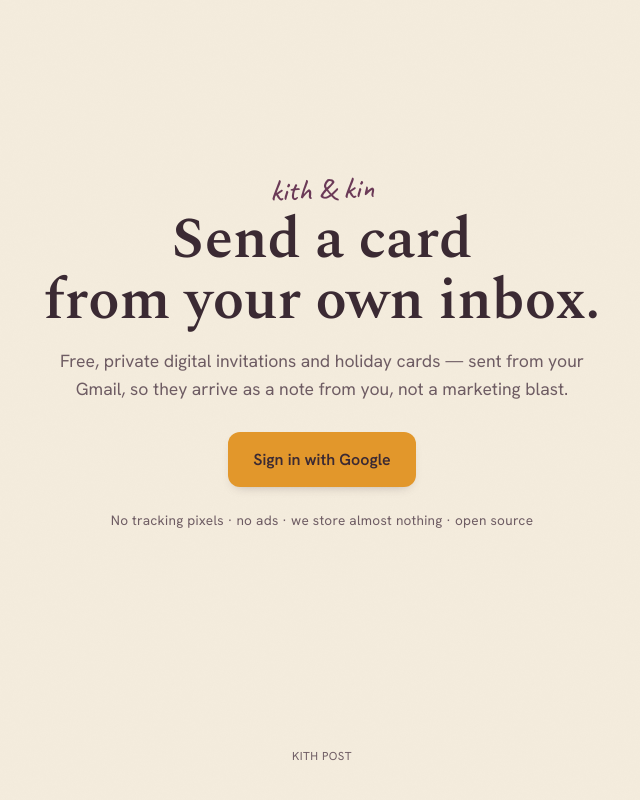
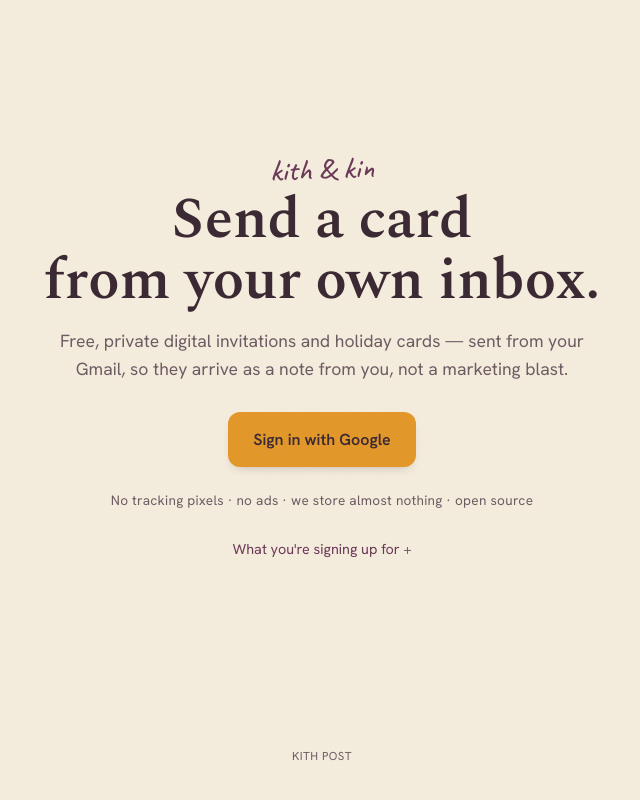
Before and after one commit to iliabaranov/kith-post, a FastAPI app: page / in a window 1280 px wide. Shown: the whole page, without its empty margins (318-958 px from the left). Run offline with FastAPI, Linux system fonts and the light colour scheme.

Commit message:
landing: add a subtle privacy/usage FAQ (native <details> disclosure)
A quiet "What you're signing up for" expander under the tagline, in plain
informal language: send-only (we can't read your mail), you send from your own
Gmail, what we store (encrypted, no tracking/ads/analytics), recipient privacy,
one-click export/delete, and "really free". No JS, accessible, on-brand.
Formal Privacy Policy + Terms pages remain planned for G6 (footer links).

33 tests pass (added a landing-FAQ assertion), ruff clean.

Co-Authored-By: Claude Opus 4.8 (1M context) <noreply@anthropic.com>

```diff
--- a/kith/web/static/css/kith.css
+++ b/kith/web/static/css/kith.css
@@ -89,6 +89,26 @@ body::before {
   letter-spacing: .02em;
 }
 
+/* privacy/usage FAQ — a quiet native <details> disclosure */
+.faq { max-width: 34rem; margin: 1.4rem auto 0; text-align: left; }
+.faq > summary {
+  list-style: none;
+  cursor: pointer;
+  width: fit-content;
+  margin: 0 auto;
+  padding: .25rem .2rem;
+  font-size: .9rem;
+  color: var(--plum);
+}
+.faq > summary::-webkit-details-marker { display: none; }
+.faq > summary::after { content: " +"; color: var(--ink-soft); }
+.faq[open] > summary::after { content: " –"; }
+.faq > summary:hover { color: var(--berry); text-decoration: underline; text-underline-offset: 3px; }
+.faq-body { margin: .7rem 0 0; }
+.faq-body dt { font-weight: 600; color: var(--ink); margin-top: 1rem; }
+.faq-body dt:first-of-type { margin-top: 0; }
+.faq-body dd { margin: .25rem 0 0; color: var(--ink-soft); font-size: .95rem; line-height: 1.55; }
+
 /* ---- buttons ---- */
 .btn {
   display: inline-block;
--- a/kith/web/templates/index.html
+++ b/kith/web/templates/index.html
@@ -22,6 +22,36 @@
   </p>
   <a class="btn btn-primary" href="/auth/login">Sign in with Google</a>
   <p class="reassure">No tracking pixels · no ads · we store almost nothing · open source</p>
+
+  <details class="faq">
+    <summary>What you're signing up for</summary>
+    <dl class="faq-body">
+      <dt>Can {{ settings.app_name }} read my email?</dt>
+      <dd>No. You give permission to <em>send</em> a message on your behalf — nothing
+        else. {{ settings.app_name }} can't read, search, or delete anything in your
+        inbox (the Google permission is "send only").</dd>
+
+      <dt>Who actually sends the invites?</dt>
+      <dd>You do. They go out from your own Gmail and land in your Sent folder, so they
+        arrive as a personal note from you — not a marketing blast.</dd>
+
+      <dt>What do you store about me?</dt>
+      <dd>Your name and email, the cards you make, and the people you invite — and the
+        personal bits are encrypted. No tracking pixels, no ads, no analytics, and
+        nothing is sold or shared.</dd>
+
+      <dt>What about the people I invite?</dt>
+      <dd>They get no account, no cookies, and no tracking pixel. "Opened" simply means
+        someone visited the invitation page.</dd>
+
+      <dt>Can I get my data out — or delete everything?</dt>
+      <dd>Anytime. Your account page has a one-click export and a permanent delete.</dd>
+
+      <dt>Is it really free?</dt>
+      <dd>Yes — a free, open-source project, self-hosted by a friend. No ads, no fees,
+        no catch.</dd>
+    </dl>
+  </details>
 </section>
 {% endif %}
 {% endblock %}
```
Also changed, not shown: tests/test_web.py (+7 -0 lines).
